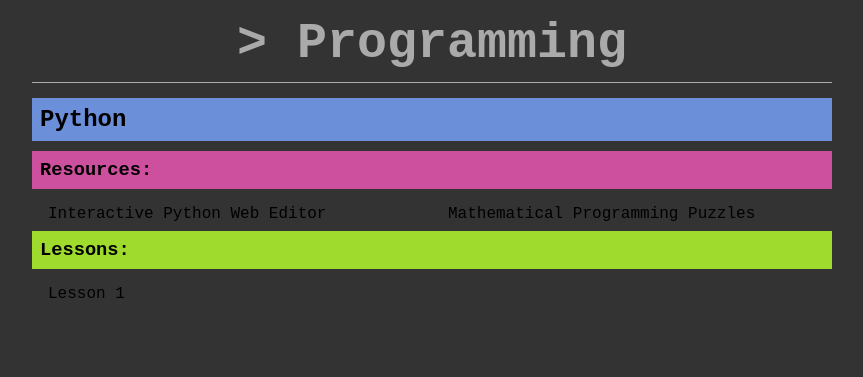
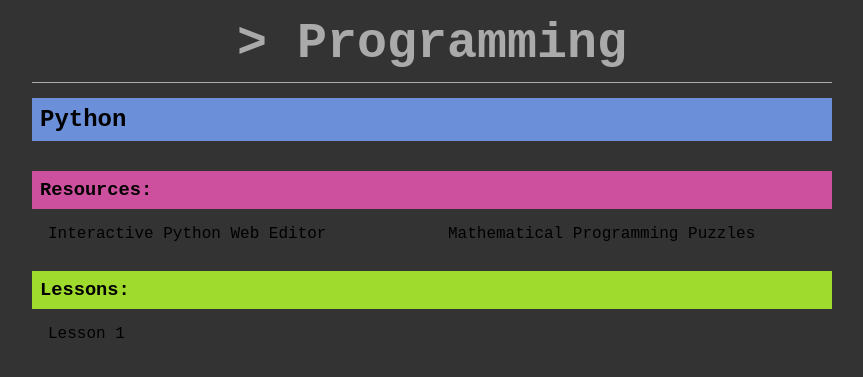
Before and after one commit to wcgs-programming/wcgs-programming.github.io, a Jekyll site: the page built from _posts/2014-09-13-Python.md, in a window 1280 px wide. Shown: the top 377 px of the page, without its empty margins (208-1071 px from the left). Built offline with Jekyll 4.4.1, drawn with Linux system fonts in a browser that asks for light colours.

Commit message:
fixed misspelling

```diff
--- a/css/style.css
+++ b/css/style.css
@@ -100,6 +100,6 @@ body > p {
 
 h3 {
     padding: 8px;
-    border-top: 20px solis #333333;
+    border-top: 20px solid #333333;
     overflow: auto;
 }
```
